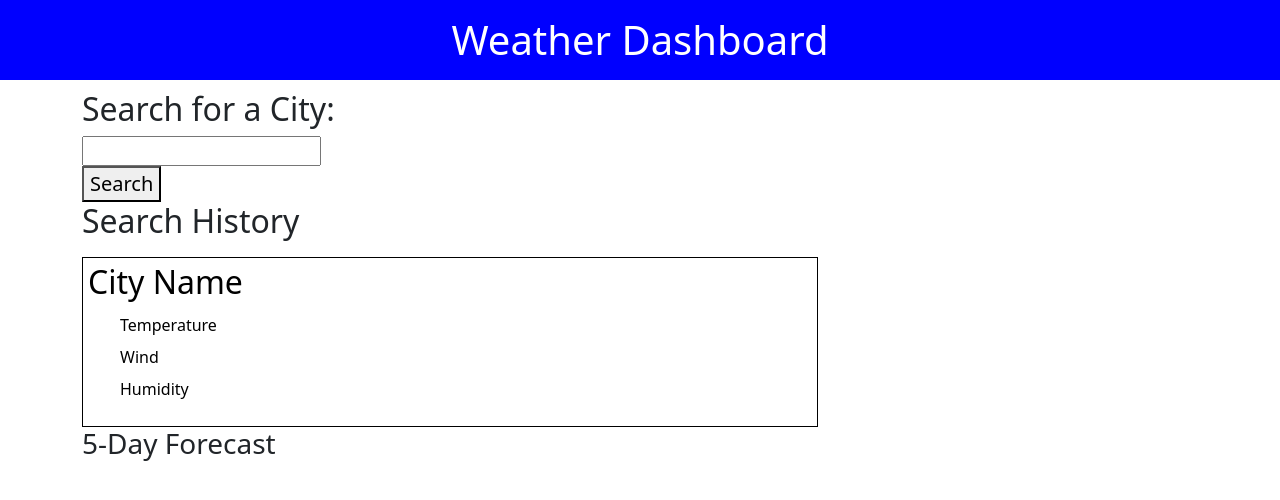
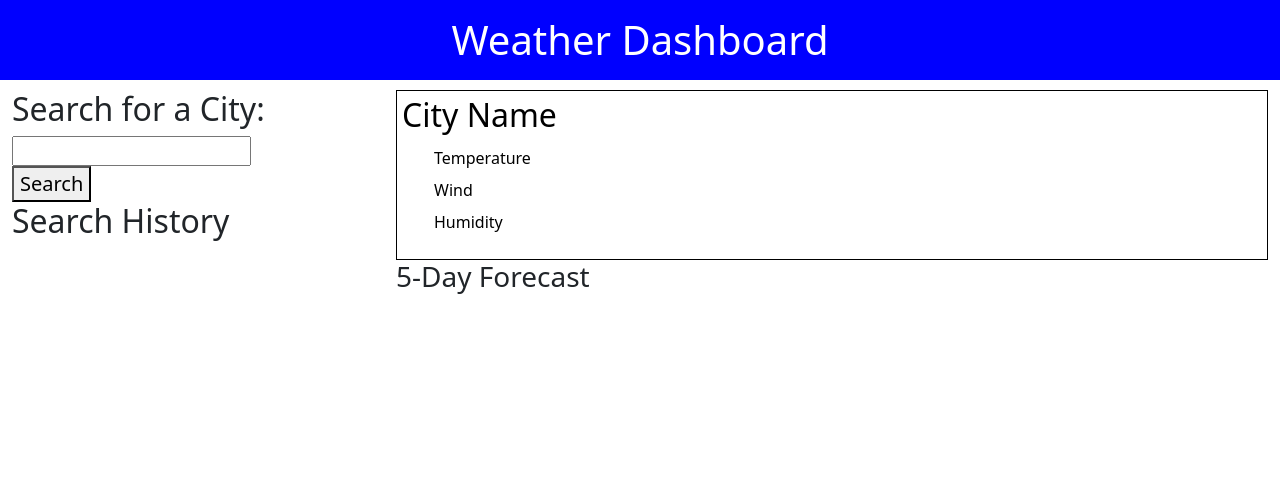
Before and after one commit to annikacrossley/weather-dashboard, a plain HTML site: page index.html in a window 1280 px wide. Drawn offline with nearby package versions, Linux system fonts and the light colour scheme.

Commit message:
redid local storage

```diff
--- a/assets/script.js
+++ b/assets/script.js
@@ -54,6 +54,30 @@ function forecast (latitude, longitude) {
     })
 }
 
+function addSearchHistory(cityName) {
+    storedCities.push(cityName)
+    localStorage.setItem("history", JSON.stringify(storedCities))
+}
+
+// function displayHistory() {
+//     let cityList = document.getElementById("city-list")
+//     cityList.innerHTML = " "
+//     let storedCities = getLocalStorage('storedCities')
+//     if (storedCities) {
+//         storedCities.reverse()
+//         for(i=0; i<storedCities.length; i++) {
+//             let city = storedCities[i]
+//             let item = document.createElement('button')
+//             item.textContent = city
+//             item.addEventListener('click', function() {
+//                 document.querySelector("#city-search").value = this.textContent
+//                  citySearch(this.textContent)
+//             })
+//             cityList.appendChild(item)
+//         }
+//     }
+// }
+
 fetchButton.addEventListener('click', function() {
     let citySearch = document.querySelector("#city-search").value
     getApi(citySearch)
@@ -62,13 +86,5 @@ fetchButton.addEventListener('click', function() {
         city:citySearch
     })
     localStorage.setItem("history", JSON.stringify(storedCities))
-    // let cityList = ""
-    // for(i=0; i<11; i++) {
-    //     cityList= `
-    //     <ul>
-    //         <li>${storedCities[i].city}</li>
-    //     </ul>
-    //     `
-    // }
-    // cityList = document.getElementById("city-list").innerHTML
-});
+    })
+;
--- a/assets/style.css
+++ b/assets/style.css
@@ -19,6 +19,28 @@ h1 {
     line-height: 2;
 }
 
+main {
+    display: flex;
+    flex-direction: row;
+}
+
+.container {
+    display: flex;
+    flex-direction: column;
+}
+
+#today-and-future {
+    width: 70%;
+    display: block;
+    float: right;
+}
+
+#search-and-history {
+    width: 30%;
+    display: block;
+    float: left;
+}
+
 #result {
     color: black;
     border: 1px solid black;
--- a/index.html
+++ b/index.html
@@ -13,9 +13,9 @@
     </header>
     <main>
     <!--Search for a City + Search History-->
-        <div class="container">
-            <div class="row">
-                <div class="col-sm-4">
+        <div class="container" id="search-and-history">
+            <div>
+                <div>
                     <!--Search for a City-->
                     <div id="search">
                         <h2 id="search-title">Search for a City:</h2>
@@ -23,20 +23,18 @@
                         <button id="search-button">Search</button>
                     </div>
                     <!--Search History-->
-                    <div id="history">
-                        <div>
+                    <div>
+                        <div id="history">
                             <h2>Search History</h2>
-                            <ul id="city-list">
-                            </ul>
                         </div>
                     </div>
                 </div>
             </div>
         </div>
     <!--Today's Weather + 5 Day Forecast-->
-        <div class="container">
-            <div class="row">
-                <div class="col-lg-8">
+        <div class="container" id="today-and-future">
+            <div>
+                <div>
                     <!--Today's Weather-->
                     <div id="result">
                         <h2 id="city-name">City Name</h2>
```
